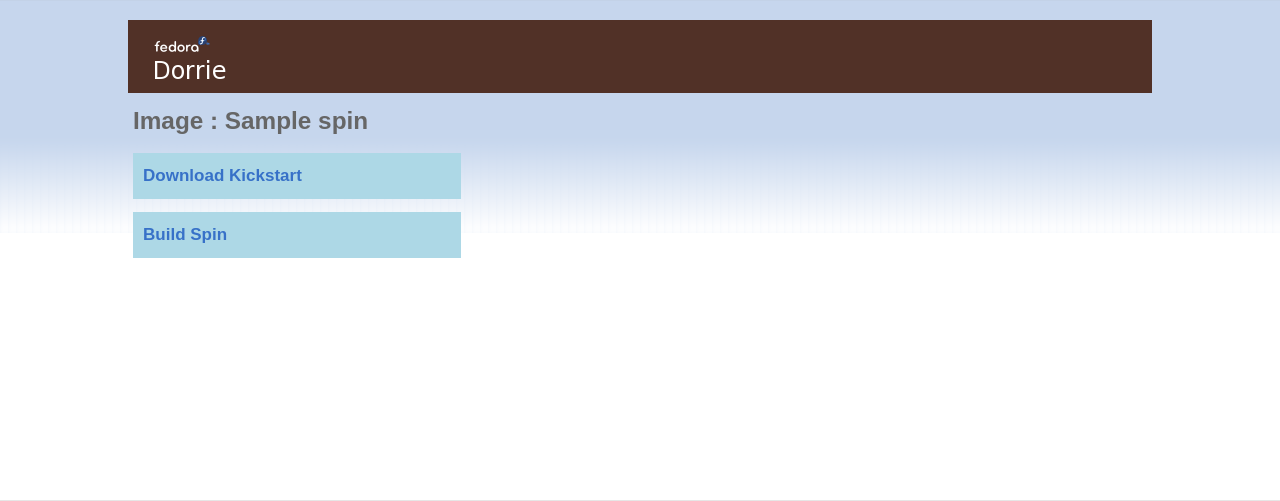
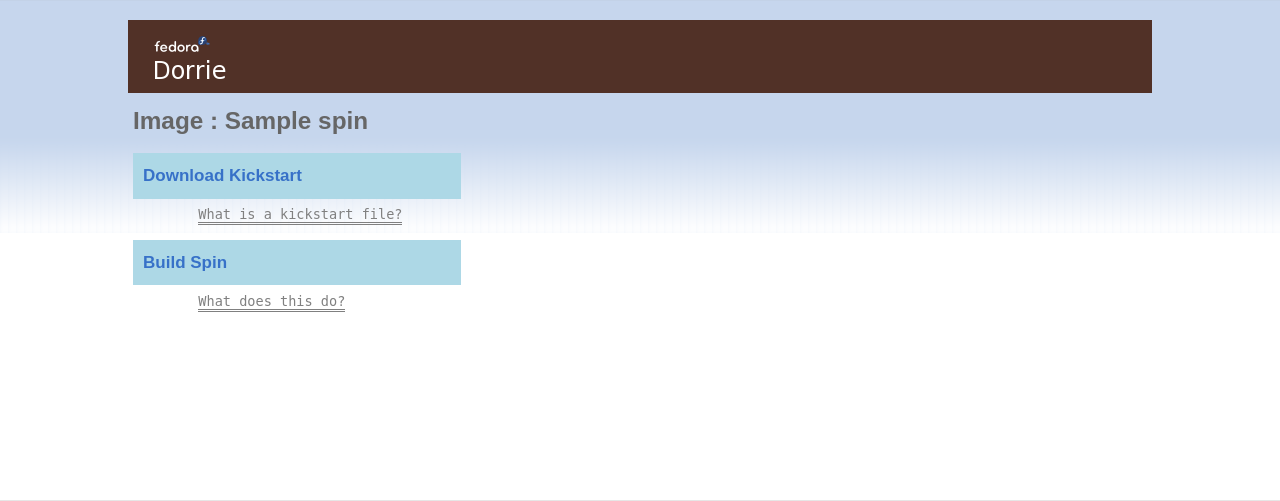
Before and after one commit to eartsar/Remixerator, a Django app: template dorrie/comps/templates/build.html in a window 1280 px wide. Shown: the top 501 px of the page. Run offline with Django 3.2, Linux system fonts and the light colour scheme; tables that the repository leaves empty hold one stand-in row (values such as "Sample post"); the template is opened without the code that fills it: values that come from a table or form of the project are taken from there, most other values are stand-ins (such as "Sample title", 1, 10 or a date in 2020); parts of the project's set-up code (start-up, migrations or seed data) failed here and were passed over.

Commit message:
Added in more tooltips, temporarily using default aesthetic.

```diff
--- a/dorrie/comps/templates/base.html
+++ b/dorrie/comps/templates/base.html
@@ -30,7 +30,7 @@
  <script type="text/javascript"
  src="/static/jquery/js/jquery-ui-1.7.2.custom.min.js"></script>
 <script src="/static/jquery/js/jquery.tools.min.js"></script>
-<style>
+<!-- We'll put our custom style here later.<style>
 .tooltip {
 	display:none;
 	font-size:12px;
@@ -39,7 +39,7 @@
 	padding:25px;
 	color:#fff;
 }
-</style>
+</style>-->
 
     <!--[if lt IE 7]>
     <style type="text/css">
--- a/dorrie/comps/templates/build.html
+++ b/dorrie/comps/templates/build.html
@@ -53,9 +53,11 @@
 
     <div id="group-list">
     <h3 style="padding:10px; background-color:lightBlue"><a href="{{ ks }}">Download Kickstart</a></h3>
+    <pre>        <a class="helptip" title="A kickstart file defines how the distrobution image is built. It can be given to creation tools to make your own disk image.">What is a kickstart file?</a></pre>
 
     <h3 style="padding:10px; background-color:lightBlue"><a href="javascript:build({{ spin.id }})">Build Spin</a></h3>
     <h3 id="download-link" style="padding:10px; background-color:lightBlue"></h3>
+<pre>        <a class="helptip" title="Building the spin will take all the options given up to this point, and create your own disk image in the form of an ISO. This can be burned to a dvd, put on a flash drive, or used to create a VM.">What does this do?</a></pre>
     </div>
 
     <div id="packages">
--- a/dorrie/comps/templates/home.html
+++ b/dorrie/comps/templates/home.html
@@ -29,9 +29,9 @@
 3) Create!</p>
 <br />
 </div>
-<script>
+<!-- We need this back once we create our own tooltip aesthetic. <script>
 $("#steps a[title]").tooltip();
-</script>
+</script>-->
 
 <form method="POST" action="/packages/">
     <input type="hidden" name="spin_id" value="{{ spin.id }}"
--- a/dorrie/comps/templates/packages.html
+++ b/dorrie/comps/templates/packages.html
@@ -101,7 +101,7 @@
     <div id="accordion">
     {% for cat in cats %}
     <!--TODO: Add in a new class for accordion tooltip tyles since double underline looks like crap. Also, if the description in the Comps xml isn't sufficient, we can mirror our own with better descriptions, or make a desciption add-on somewhere.-->
-        <h4><a href="#" class="helptip" title="{{cat.description}}">{{ cat.name }}</a></h4>
+        <h4><a href="#" title="{{cat.description}}">{{ cat.name }}</a></h4>
         <div>
         {% for group in cat.groups %}
             <input type="checkbox" id="grp_{{ group }}" value="{{ group }}"
```
